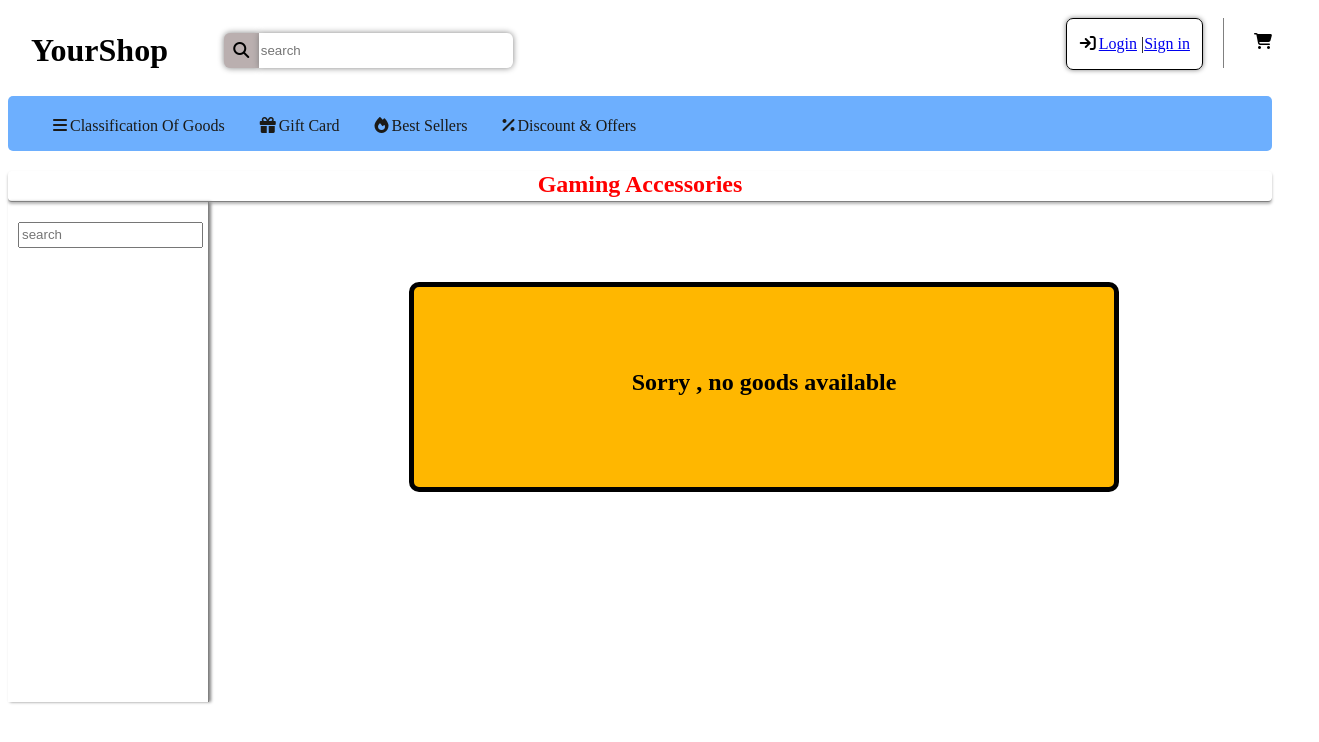
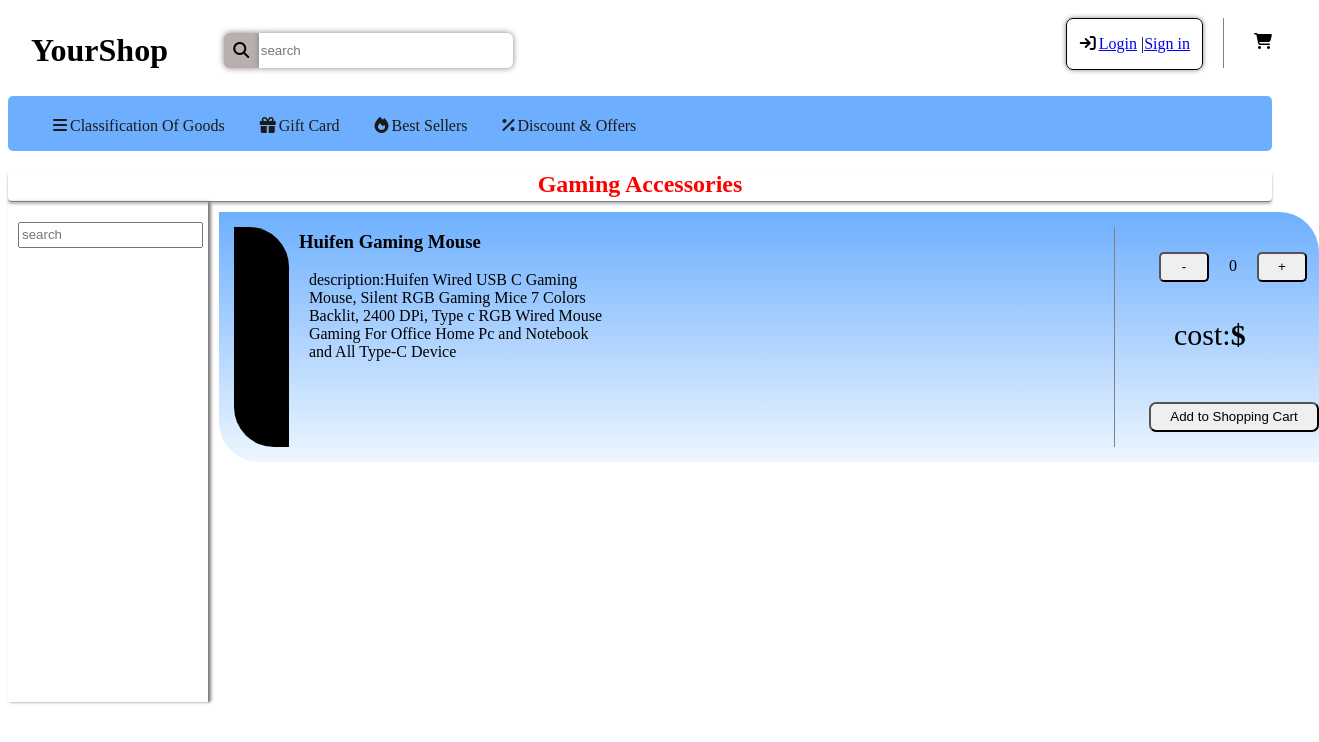
Before and after one commit to Mohmdparsa/online-shop, a React (Create React App) app: page /GamingAccessories in a window 1280 px wide. Shown: the top 742 px of the page, 1319 px wide, since content can reach past the window. Built offline with nearby package versions, Linux system fonts and the light colour scheme; data requests are answered from the project's data file.

Commit message:
Feat(GamingAccessories): successfully ran the data from server

```diff
--- a/src/mainComponent/GILinkComponent/GamingAccessories.jsx
+++ b/src/mainComponent/GILinkComponent/GamingAccessories.jsx
@@ -2,13 +2,38 @@
 import FirstNavbar from "../../headerComponent/firstNavbar";
 import SecondNavbar from "../../headerComponent/SecondNavbar";
 import GAItems from "./GamingAccessoriesItemsComponent/GAItems"
-import { useState } from "react";
+import { useState , useEffect } from "react";
 import NoGoodsAvailable from "./NoGoodsAvailable";
+import axios from "axios"
+import Spinner from "../Spinner";
 
-const GamingAccessories = (getGAGoods) => {
+const GamingAccessories = () => {
+  const [getGAGood , setGAGood] = useState([])
+  const [loading , setLoading] = useState(false)
+  const [getGAGoods , setGAGoods ] = useState([])
+  const [getGAGroups , setGAGroups] = useState([])
+  useEffect(() => {
+    const fetchData = async () => {
+      try{
+        setLoading(true)
+        const {data : GAGoodsData} = await axios.get(" http://localhost:9000/goods")
+        const {data : GAGroupsData} = await axios.get(" http://localhost:9000/groups")
+        setGAGoods(GAGoodsData)
+        setGAGroups(GAGroupsData)
+        setLoading(false)
 
-  const [loading , setLoading] = useState(false)
-  {console.log("this is getGAGoods",getGAGoods)}
+
+      }catch(error){
+        console.log(error)
+        setLoading(false)
+
+      }
+
+    }
+    fetchData();
+  } , [])
+
+
   return (
     <>
       <header>
@@ -29,7 +54,10 @@
       </div>
       </section>
       <section>
-        {
+        {  loading?
+        (<Spinner/> ):
+
+          (
           getGAGoods.length> 0 ?
           getGAGoods.map(g =>(
             <GAItems key={g.id} GAItems={g} loading={loading}/>
@@ -38,9 +66,9 @@
 
           </div>
 
+          )
         }
-
-      </section>
+        </section>
       </div>
 
 
--- a/src/mainComponent/GILinkComponent/GamingAccessoriesItemsComponent/GAItems.jsx
+++ b/src/mainComponent/GILinkComponent/GamingAccessoriesItemsComponent/GAItems.jsx
@@ -16,8 +16,8 @@
 
   return (
     <>
-    {
-      loading? <Spinner/> : (
+
+
            <div className={styles.GAItemsContainer}>
         <div className={styles.GAItemsImg}>
           <img src={GAItems.photo} alt="" />
@@ -52,8 +52,6 @@
           </button>
         </div>
       </div>
-      )
-    }
 
     </>
   );
--- a/src/mainComponent/GroupingItems.jsx
+++ b/src/mainComponent/GroupingItems.jsx
@@ -1,9 +1,9 @@
 import styles from "./GroupingItems.module.css";
 import { NavLink } from "react-router-dom";
-import { useState } from "react";
+
 
 const GroupingItems = () => {
-  const [getGAGoods , setGetGAGoods] = useState([])
+
   return (
     <div>
       <NavLink
@@ -11,7 +11,7 @@
         style={({ isActive }) => {
           return { color: isActive ? "red" : "" };
         }}
-        getGAGoods={getGAGoods}
+
 
       >
         <div className={styles.items}>
```
